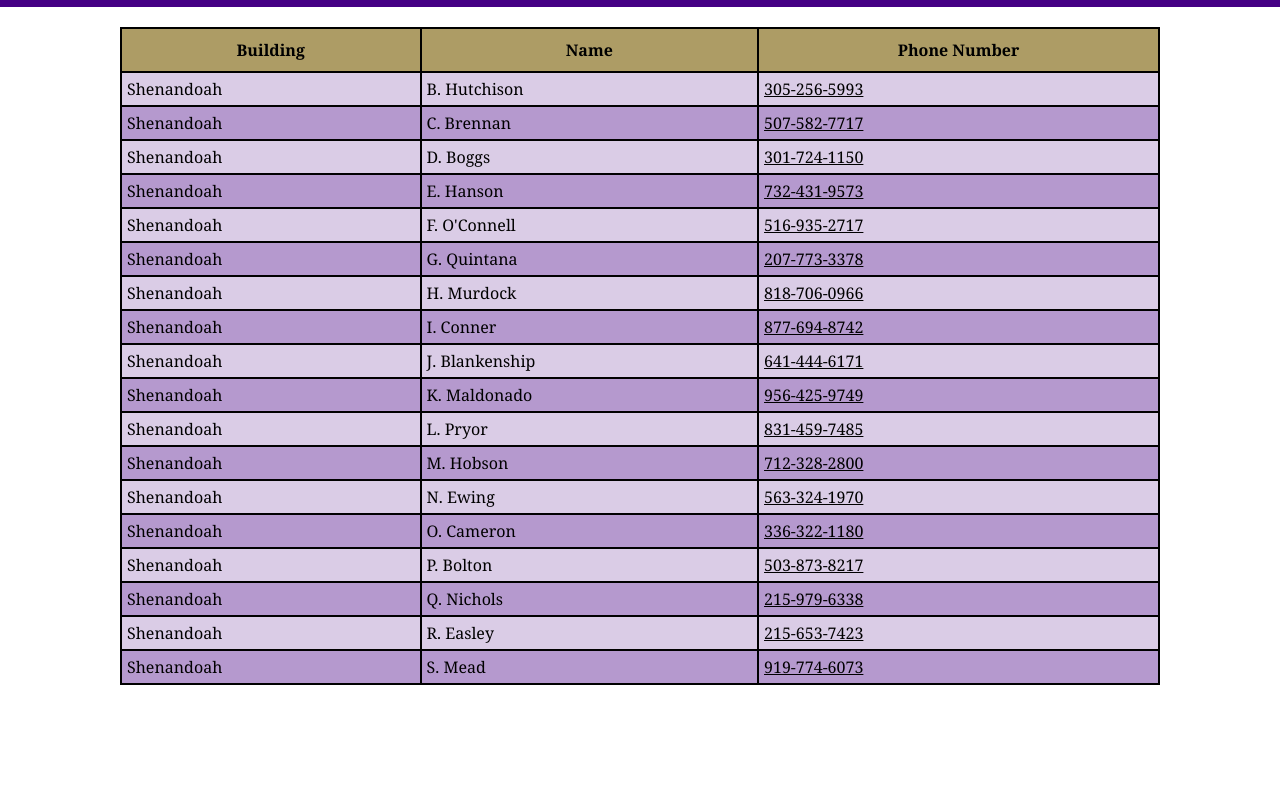
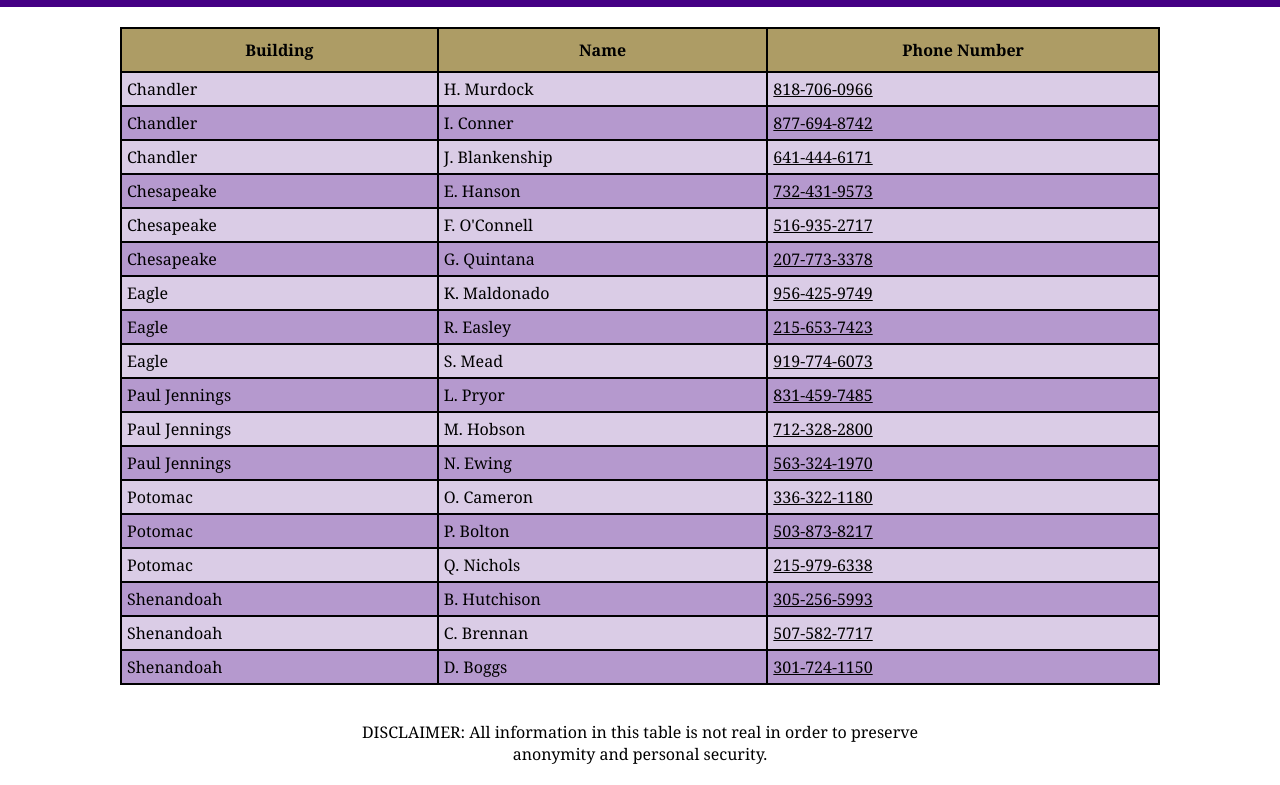
Before and after one commit to bhutchison1026/Project1, a plain HTML site: page directory.html in a window 1280 px wide. Shown: the part 451-1236 px from the top of the page. Before the commit the page ends 1136 px from the top, so only its background shows below. Drawn offline with Linux system fonts and the light colour scheme.

Commit message:
Changes to the directory page

```diff
--- a/css/directory.css
+++ b/css/directory.css
@@ -1,4 +1,4 @@
-main {
+main > div{
     display: flex;
     justify-content: center;
 }
@@ -10,7 +10,7 @@ td>a {
 table {
     width: 80%;
     border-collapse: collapse;
-    margin-top: 20px;
+    margin: 20px 0px;
 }
 
 table, th, td {
@@ -30,3 +30,8 @@ tr:nth-child(odd){
 tr:nth-child(even){
     background-color: #B599CE;
 }
+
+main > p {
+    text-align: center;
+    margin-bottom: 20px;
+}
--- a/directory.html
+++ b/directory.html
@@ -26,6 +26,7 @@
         </div>
     </header>
     <main>
+        <div>
             <table>
                 <thead>
                     <th>Building</th>
@@ -33,6 +34,80 @@
                     <th>Phone Number</th>
                 </thead>
                 <tbody>
+                    <tr>
+                        <td>Chandler</td>
+                        <td>H. Murdock</td>
+                        <td><a href="tel:818-706-0966">818-706-0966</a></td>
+                    </tr>
+                    <tr>
+                        <td>Chandler</td>
+                        <td>I. Conner</td>
+                        <td><a href="tel:877-694-8742">877-694-8742</a></td>
+                    </tr>
+                    <tr>
+                        <td>Chandler</td>
+                        <td>J. Blankenship</td>
+                        <td><a href="tel:641-444-6171">641-444-6171</a></td>
+                    </tr>
+                    <tr>
+                        <td>Chesapeake</td>
+                        <td>E. Hanson</td>
+                        <td><a href="tel:732-431-9573">732-431-9573</a></td>
+                    </tr>
+                    <tr>
+                        <td>Chesapeake</td>
+                        <td>F. O'Connell</td>
+                        <td><a href="tel:516-935-2717">516-935-2717</a></td>
+                    </tr>
+                    <tr>
+                        <td>Chesapeake</td>
+                        <td>G. Quintana</td>
+                        <td><a href="tel:207-773-3378">207-773-3378</a></td>
+                    </tr>
+                    <tr>
+                        <td>Eagle</td>
+                        <td>K. Maldonado</td>
+                        <td><a href="tel:956-425-9749">956-425-9749</a></td>
+                    </tr>
+                    <tr>
+                        <td>Eagle</td>
+                        <td>R. Easley</td>
+                        <td><a href="tel:215-653-7423">215-653-7423</a></td>
+                    </tr><tr>
+                        <td>Eagle</td>
+                        <td>S. Mead</td>
+                        <td><a href="tel:919-774-6073">919-774-6073</a></td>
+                    </tr>
+                    <tr>
+                        <td>Paul Jennings</td>
+                        <td>L. Pryor</td>
+                        <td><a href="tel:831-459-7485">831-459-7485</a></td>
+                    </tr>
+                    <tr>
+                        <td>Paul Jennings</td>
+                        <td>M. Hobson</td>
+                        <td><a href="tel:712-328-2800">712-328-2800</a></td>
+                    </tr>
+                    <tr>
+                        <td>Paul Jennings</td>
+                        <td>N. Ewing</td>
+                        <td><a href="tel:563-324-1970">563-324-1970</a></td>
+                    </tr>
+                    <tr>
+                        <td>Potomac</td>
+                        <td>O. Cameron</td>
+                        <td><a href="tel:336-322-1180">336-322-1180</a></td>
+                    </tr>
+                    <tr>
+                        <td>Potomac</td>
+                        <td>P. Bolton</td>
+                        <td><a href="tel:503-873-8217">503-873-8217</a></td>
+                    </tr>
+                    <tr>
+                        <td>Potomac</td>
+                        <td>Q. Nichols</td>
+                        <td><a href="tel:215-979-6338">215-979-6338</a></td>
+                    </tr>
                     <tr>
                         <td>Shenandoah</td>
                         <td>B. Hutchison</td>
@@ -48,82 +123,10 @@
                         <td>D. Boggs</td>
                         <td><a href="tel:301-724-1150">301-724-1150</a></td>
                     </tr>
-                <tr>
-                    <td>Shenandoah</td>
-                    <td>E. Hanson</td>
-                    <td><a href="tel:732-431-9573">732-431-9573</a></td>
-                </tr>
-                <tr>
-                    <td>Shenandoah</td>
-                    <td>F. O'Connell</td>
-                    <td><a href="tel:516-935-2717">516-935-2717</a></td>
-                </tr>
-                <tr>
-                    <td>Shenandoah</td>
-                    <td>G. Quintana</td>
-                    <td><a href="tel:207-773-3378">207-773-3378</a></td>
-                </tr>
-                <tr>
-                    <td>Shenandoah</td>
-                    <td>H. Murdock</td>
-                    <td><a href="tel:818-706-0966">818-706-0966</a></td>
-                </tr>
-                <tr>
-                    <td>Shenandoah</td>
-                    <td>I. Conner</td>
-                    <td><a href="tel:877-694-8742">877-694-8742</a></td>
-                </tr>
-                <tr>
-                    <td>Shenandoah</td>
-                    <td>J. Blankenship</td>
-                    <td><a href="tel:641-444-6171">641-444-6171</a></td>
-                </tr>
-                <tr>
-                    <td>Shenandoah</td>
-                    <td>K. Maldonado</td>
-                    <td><a href="tel:956-425-9749">956-425-9749</a></td>
-                </tr>
-                <tr>
-                    <td>Shenandoah</td>
-                    <td>L. Pryor</td>
-                    <td><a href="tel:831-459-7485">831-459-7485</a></td>
-                </tr>
-                <tr>
-                    <td>Shenandoah</td>
-                    <td>M. Hobson</td>
-                    <td><a href="tel:712-328-2800">712-328-2800</a></td>
-                </tr>
-                <tr>
-                    <td>Shenandoah</td>
-                    <td>N. Ewing</td>
-                    <td><a href="tel:563-324-1970">563-324-1970</a></td>
-                </tr>
-                <tr>
-                    <td>Shenandoah</td>
-                    <td>O. Cameron</td>
-                    <td><a href="tel:336-322-1180">336-322-1180</a></td>
-                </tr>
-                <tr>
-                    <td>Shenandoah</td>
-                    <td>P. Bolton</td>
-                    <td><a href="tel:503-873-8217">503-873-8217</a></td>
-                </tr>
-                <tr>
-                    <td>Shenandoah</td>
-                    <td>Q. Nichols</td>
-                    <td><a href="tel:215-979-6338">215-979-6338</a></td>
-                </tr>
-                <tr>
-                    <td>Shenandoah</td>
-                    <td>R. Easley</td>
-                    <td><a href="tel:215-653-7423">215-653-7423</a></td>
-                </tr><tr>
-                    <td>Shenandoah</td>
-                    <td>S. Mead</td>
-                    <td><a href="tel:919-774-6073">919-774-6073</a></td>
-                </tr>
                 </tbody>
             </table>
+        </div>
+        <p>DISCLAIMER: All information in this table is not real in order to preserve <br> anonymity and personal security.</p>
     </main>
 </body>
 </html>
```
Lines whose indentation alone changed are shown as unchanged.
